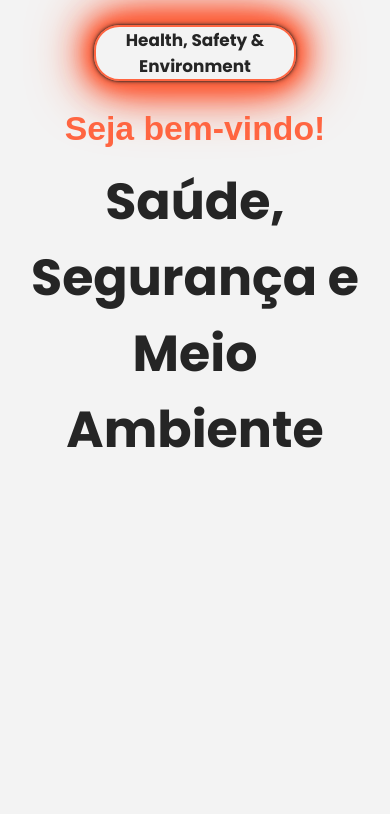
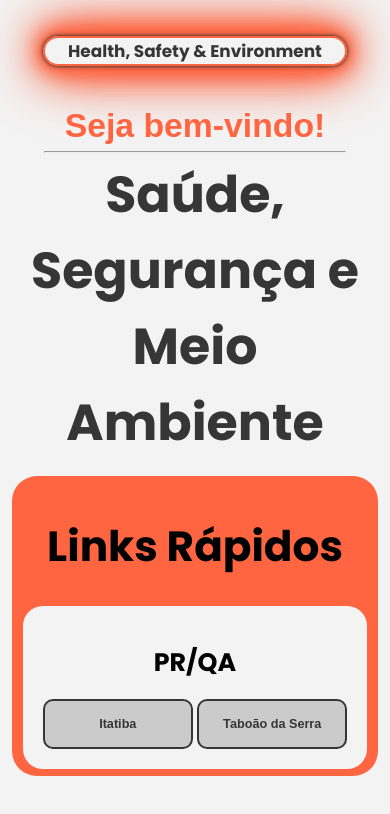
Before and after one commit to matheusmarcondes-syensqo/site_hse, a plain HTML site: page src/pages/HomePage/index.html in a window 390 px wide. Drawn offline with Linux system fonts and the light colour scheme; a web font is replaced by a local one.

Commit message:
v0.1.2 - Inicializado desenvolvimento da seção de links rápidos, já tendo sido feito o primeiro card e feito sua responsividade, além de aprimoramentos na tela de boas vindas

```diff
--- a/src/pages/HomePage/index.html
+++ b/src/pages/HomePage/index.html
@@ -9,6 +9,7 @@
     <link href="https://fonts.googleapis.com/css2?family=Clarity+City:ital,wght@0,100..900;1,100..900&family=Poppins:ital,wght@0,100;0,200;0,300;0,400;0,500;0,600;0,700;0,800;0,900;1,100;1,200;1,300;1,400;1,500;1,600;1,700;1,800;1,900&display=swap" rel="stylesheet">
     <link rel="stylesheet" href="/src/pages/HomePage/style.css">
     <link rel="stylesheet" href="/src/pages/HomePage/responsive.css">
+    <link rel="icon" type="image/png" href="/src/assets/images/logo_hse.png">
 </head>
 <body>
     <header>
@@ -16,7 +17,18 @@
     </header>
     <div class="welcome-section">
         <h2>Seja bem-vindo!</h2>
+        <hr>
         <h1>Saúde, Segurança e Meio Ambiente</h1>
+    </div>
+    <div class="links-rapidos">
+        <h1>Links Rápidos</h1>
+        <div class="links-cards">
+            <div class="links-card">
+                <h1>PR/QA</h1>
+                <button>Itatiba</button>
+                <button>Taboão da Serra</button>
+            </div>
+        </div>
     </div>
 </body>
 </html>
--- a/src/pages/HomePage/responsive.css
+++ b/src/pages/HomePage/responsive.css
@@ -1,9 +1,36 @@
+@media screen and (max-width: 1280px) {
+    header {
+        margin: 25px;
+        font-size: 1vh;
+        .header-title {
+            width: 300px;
+        }
+    }
+    .welcome-section {
+        hr {
+            width: 325px;
+        }
+        h1 {
+            font-size: 12vh
+        }
+        h2 {
+            font-size: 6vh
+        }
+    }
+}
+
 @media screen and (max-width: 720px) {
     header {
-        margin: 25px 24%;
+        margin: 25px;
         font-size: 1vh;
+        .header-title {
+            width: 300px;
+        }
     }
     .welcome-section {
+        hr {
+            width: 300px;
+        }
         h1 {
             font-size: 6vh;
         }
@@ -11,14 +38,30 @@
             font-size: 4vh;
         }
     }
+    .links-rapidos {
+        margin: 5% 3%;
+        .links-cards {
+            display: flexbox;
+            align-items: center;
+            .links-card {
+                padding: 20px;
+            }
+        }
+    }
 }
 
 @media screen and (max-width: 376px) {
     header {
-        margin: 20px 20%;
+        margin: 20px;
         font-size: 1vh;
+        .header-title {
+            width: 250px;
+        }
     }
     .welcome-section {
+        hr {
+            width: 225px;
+        }
         h1 {
             font-size: 6vh;
         }
@@ -26,4 +69,14 @@
             font-size: 4vh;
         }
     }
+    .links-rapidos {
+        margin: 5% 3%;
+        .links-cards {
+            display: flexbox;
+            align-items: center;
+            .links-card {
+                padding: 15px;
+            }
+        }
+    }
 }
--- a/src/pages/HomePage/style.css
+++ b/src/pages/HomePage/style.css
@@ -1,6 +1,7 @@
 :root {
     --var-bg-color: #f3f3f3;
-    --var-text-color: #252525;
+    --var-text-color: #363636;
+    --var-contrast-color: #cbcbcb;
     --var-main-color: #FF6541;
     --var-base-font: 'Poppins', sans-serif;
     --var-sub-font: 'Clarity City', sans-serif;
@@ -11,6 +12,7 @@
     :root {
         --var-bg-color: #252525;
         --var-text-color: #eeeeee;
+        --var-contrast-color: #474747;
     }
 }
 
@@ -20,10 +22,13 @@ body {
 }
 
 header {
-    margin: 4% 42%;
-    text-align: center;
+    margin: 30px;
+    display: flex;
+    justify-content: center;
     font-size: 1vh;
     .header-title {
+        width: 300px;
+        text-align: center;
         font-family: var(--var-base-font);
         color: var(--var-text-color);
         border: 2px solid var(--var-main-color);
@@ -45,15 +50,79 @@ header {
 
 .welcome-section {
     text-align: center;
+    opacity: 0;
+    transform: translateY(30px);
+    animation: fade-in-up linear both;
+    animation-timeline: view();
+    animation-range: entry 0% entry 30%;
+    hr {
+        width: 500px;
+    }
     h1 {
         font-family: var(--var-base-font);
         font-size: 12vh;
         color: var(--var-text-color);
-        margin: -3% 2%;
+        margin: -1% 20px;
     }
     h2 {
         font-family: var(--var-sub-font);
         font-size: 6vh;
         color: var(--var-main-color);
+        margin-bottom: -0.5%;
     }
 }
+
+@keyframes fade-in-up {
+    to {
+        opacity: 1;
+        transform: translateY(0);
+    }
+}
+
+.links-rapidos {
+    margin: 5% 10%;
+    padding-top: 10px;
+    display: flexbox;
+    justify-content: center;
+    align-items: center;
+    background: var(--var-main-color);
+    border-radius: 25px;
+    h1 {
+        font-family: var(--var-base-font);
+        text-align: center;
+        font-size: 5vh;
+    }
+    .links-cards {
+        display: flex;
+        justify-content: center;
+        .links-card {
+            font-family: var(--var-sub-font);
+            display: flexbox;
+            justify-content: center;
+            align-items: center;
+            padding: 30px;
+            margin-bottom: 2%;
+            background: var(--var-bg-color);
+            border-radius: 20px;
+            h1 {
+                font-size: 3vh;
+            }
+            button {
+                cursor: pointer;
+                width: 150px;
+                height: 50px;
+                border-radius: 10px;
+                font-size: 1.5vh;
+                font-weight: 700;
+                color: var(--var-text-color);
+                background: var(--var-contrast-color);
+                border: 2px solid var(--var-text-color);
+            }
+            button:hover {
+                background: var(--var-text-color);
+                color: var(--var-contrast-color);
+                border-color: var(--var-contrast-color);
+            }
+        }
+    }
+}
```
Also changed, not shown: src/assets/images/logo_hse.png (added).
